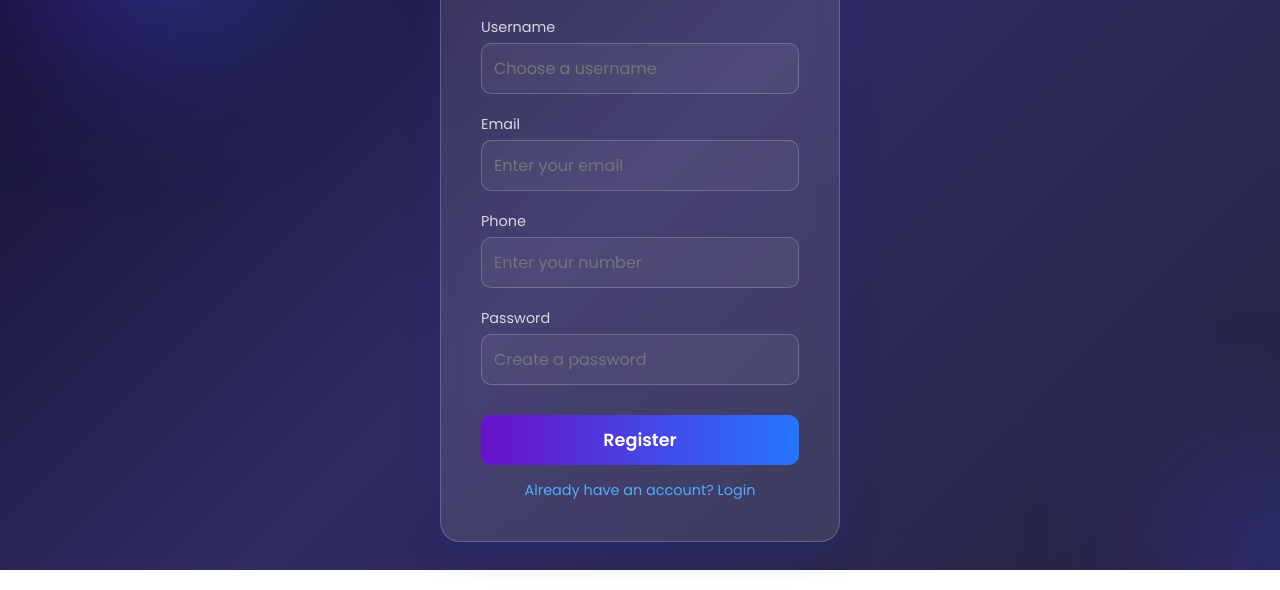
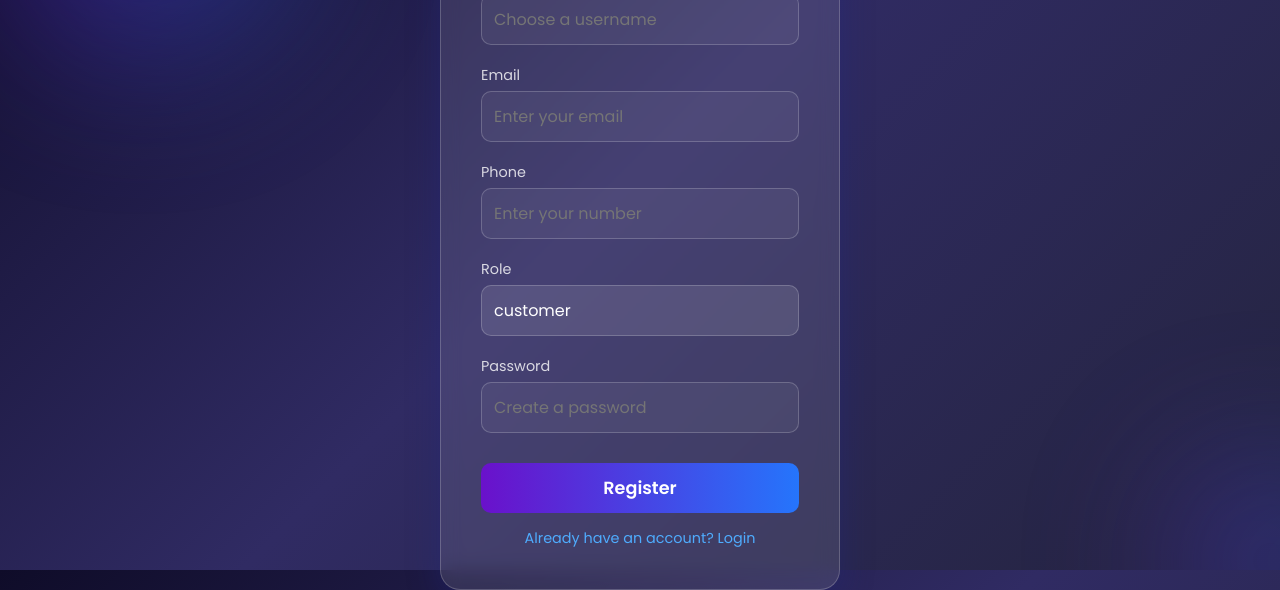
Before and after one commit to DEEPAK9815/kodbanking, a website: page public/register.html in a window 1280 px wide. Shown: the part 230-820 px from the top of the page. Drawn offline with Linux system fonts and the light colour scheme.

Commit message:
Add Role field to registration and verify all requirements

```diff
--- a/public/register.html
+++ b/public/register.html
@@ -35,6 +35,11 @@
                 <input type="tel" id="phone" name="phone" required placeholder="Enter your number">
             </div>
             <div class="input-group">
+                <label for="role">Role</label>
+                <input type="text" id="role" name="role" value="customer" readonly
+                    style="background: rgba(255, 255, 255, 0.1); cursor: not-allowed;">
+            </div>
+            <div class="input-group">
                 <label for="password">Password</label>
                 <input type="password" id="password" name="password" required placeholder="Create a password">
             </div>
```
